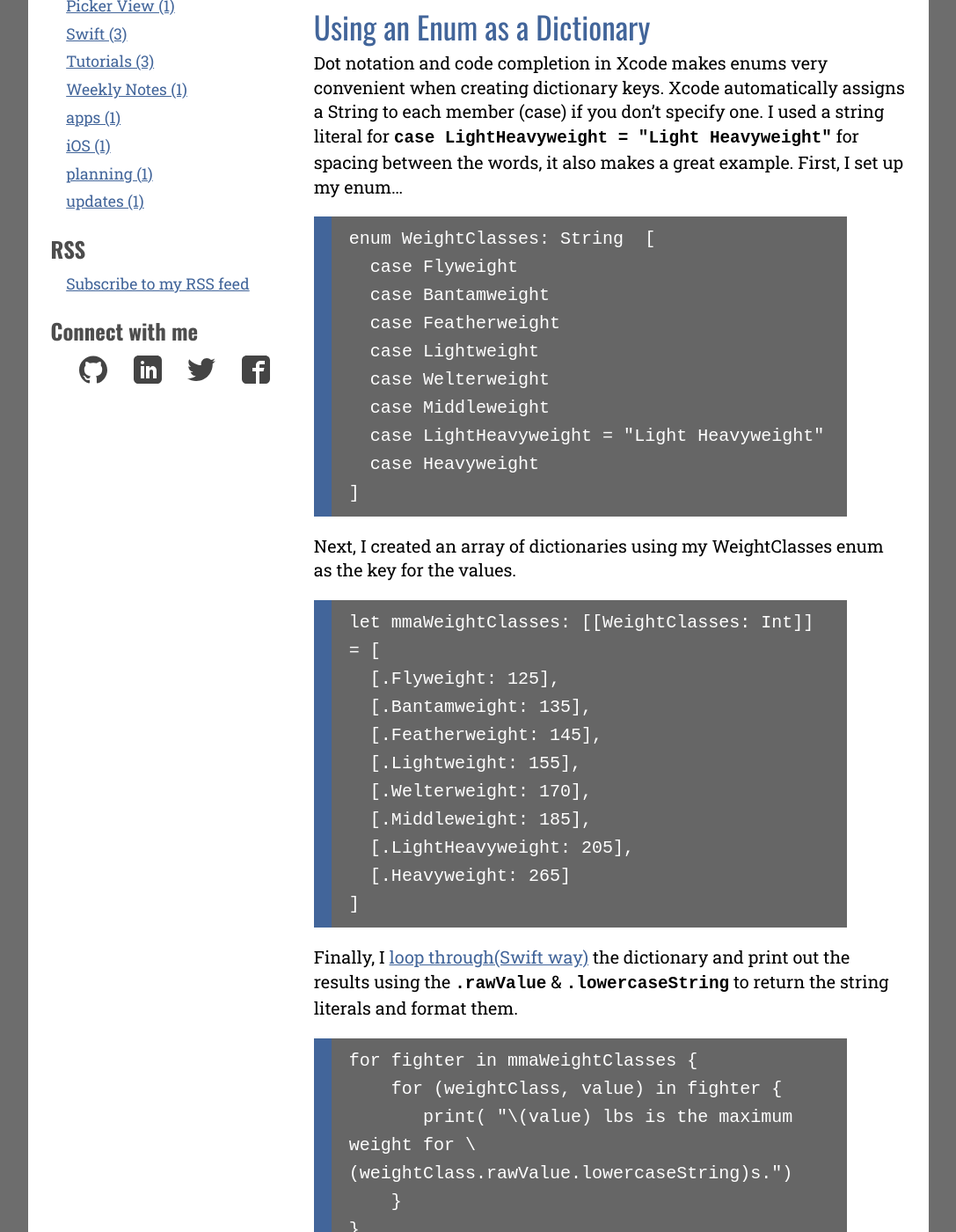
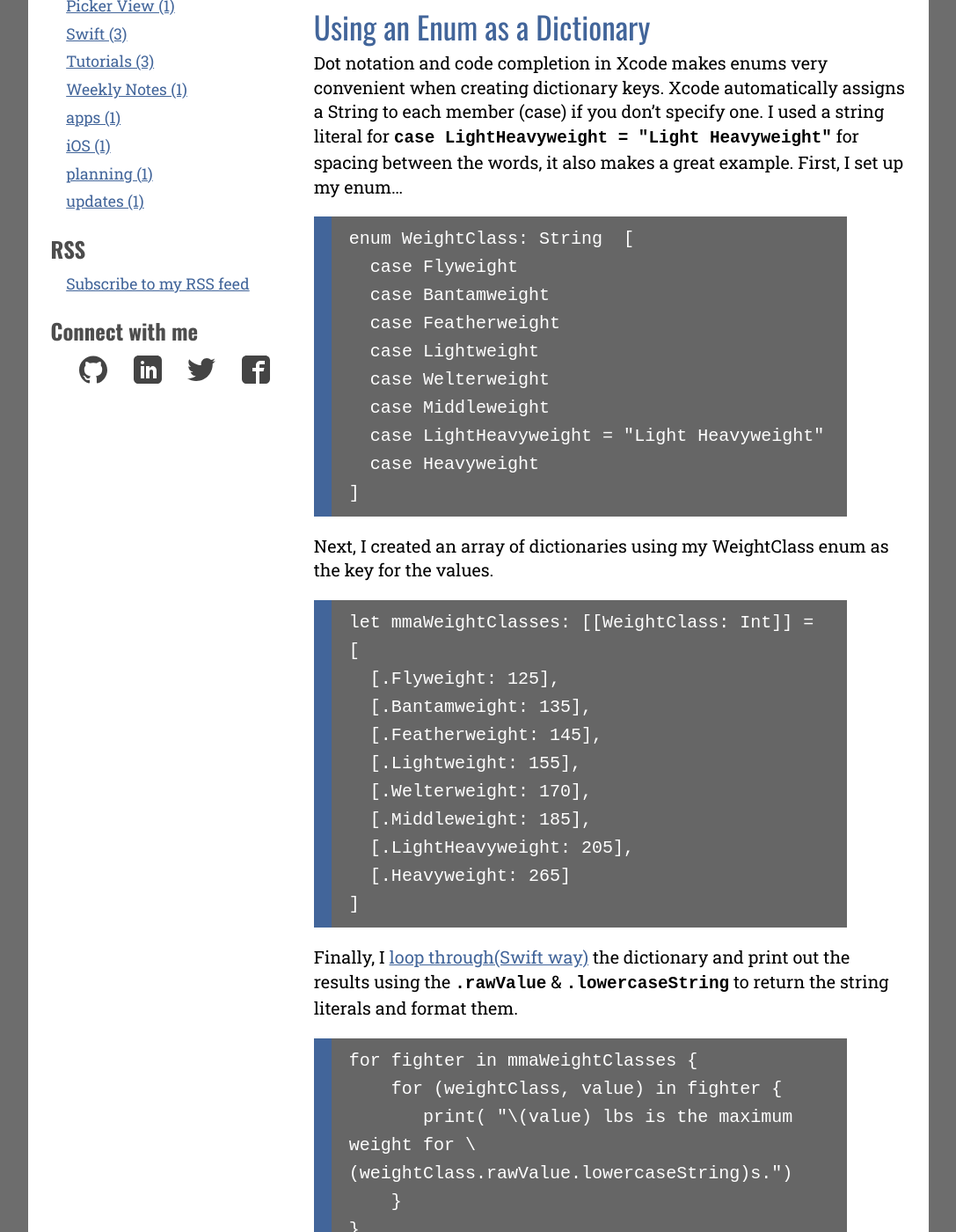
Before and after one commit to endodoug/endodoug.github.io, a Jekyll site: the page built from _posts/2016-03-14-exploring-enums.md, in a window 1280 px wide and 1400 px high, scrolled down 468 px. Shown: the whole window at 88% size, without its empty margins (96-1183 px from the left). Built offline with Jekyll 4.4.1, drawn with Linux system fonts in a browser that asks for light colours; comment, search, counter and statistics services are not loaded; some of the changed text lies outside the part shown.

Commit message:
Update 2016-03-14-exploring-enums.md
renamed enums to singular

```diff
--- a/_posts/2016-03-14-exploring-enums.md
+++ b/_posts/2016-03-14-exploring-enums.md
@@ -13,7 +13,7 @@ I'm learning enums in Swift are very powerful.  When I first started studying Sw
 Dot notation and code completion in Xcode makes enums very convenient when creating dictionary keys. Xcode automatically assigns a String to each member (case) if you don't specify one. I used a string literal for `case LightHeavyweight = "Light Heavyweight"` for spacing between the words, it also makes a great example.  First, I set up my enum...
 
 
-    enum WeightClasses: String  [
+    enum WeightClass: String  [
       case Flyweight
       case Bantamweight
       case Featherweight
@@ -25,9 +25,9 @@ Dot notation and code completion in Xcode makes enums very convenient when creat
     ]
 
 
-Next, I created an array of dictionaries using my WeightClasses enum as the key for the values.
+Next, I created an array of dictionaries using my WeightClass enum as the key for the values.
 
-    let mmaWeightClasses: [[WeightClasses: Int]] = [
+    let mmaWeightClasses: [[WeightClass: Int]] = [
       [.Flyweight: 125],
       [.Bantamweight: 135],
       [.Featherweight: 145],
@@ -61,8 +61,8 @@ Finally, I [loop through(Swift way)](https://www.hackingwithswift.com/swift2-2?u
 
 You can add some versatility be creating a another enum this time with associated values.
 
-        enum UFCWeightClasses {
-            case Named(WeightClasses)
+        enum UFCWeightClass {
+            case Named(WeightClass)
             case Weight(Int)
         }
 
```
Also changed, not shown: other parts of _posts/2016-03-14-exploring-enums.md (+4 -4 lines).
